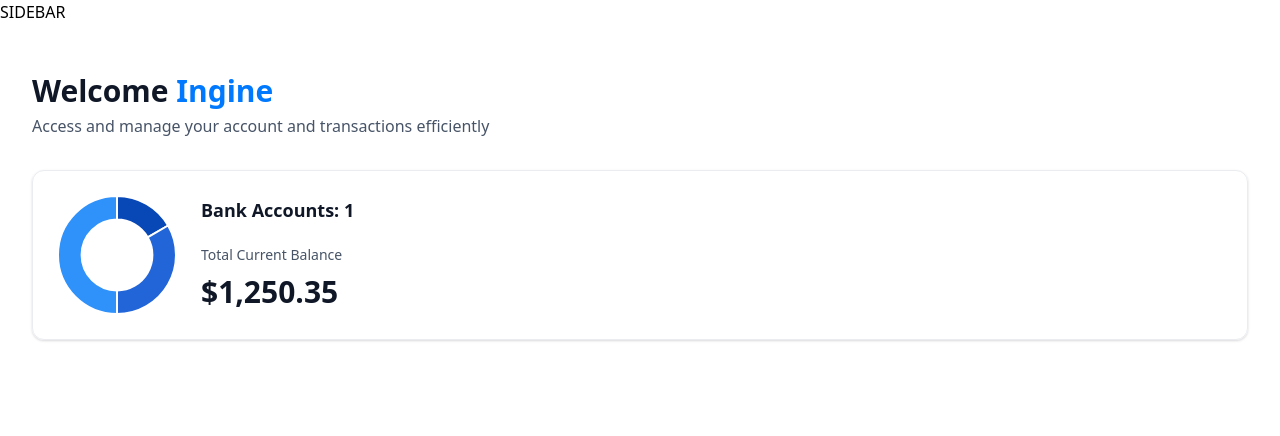
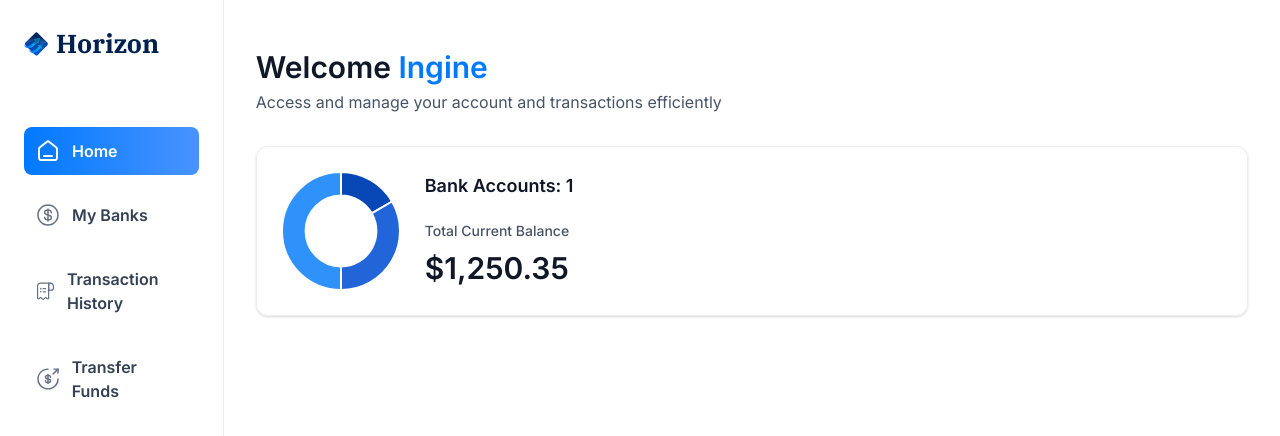
Before and after one commit to shahiutsav/banking-nextjs, a Next.js app: page / in a window 1280 px wide. Shown: the top 436 px of the page. Built offline with nearby package versions, Linux system fonts and the light colour scheme.

Commit message:
Create a simple sidebar

```diff
--- a/app/(root)/layout.tsx
+++ b/app/(root)/layout.tsx
@@ -1,11 +1,14 @@
+import Sidebar from "@/components/Sidebar";
+
 export default function RootLayout({
   children,
 }: Readonly<{
   children: React.ReactNode;
 }>) {
+  const loggedIn = { firstName: "Ingine", lastName: "Sadek" };
   return (
-    <main>
-      SIDEBAR
+    <main className="flex h-screen w-full font-inter">
+      <Sidebar user={loggedIn} />
       {children}
     </main>
   );
--- /dev/null
+++ b/components/Sidebar.tsx
@@ -0,0 +1,61 @@
+"use client";
+
+import { sidebarLinks } from "@/constants";
+import { cn } from "@/lib/utils";
+import Image from "next/image";
+import Link from "next/link";
+import { usePathname } from "next/navigation";
+import React from "react";
+
+const Sidebar = ({ user }: SiderbarProps) => {
+  const pathname = usePathname();
+  return (
+    <section className="sidebar">
+      <nav className="flex flex-col gap-4">
+        <Link href="/" className="mb-12 cursor-pointer items-center flex gap-2">
+          <Image
+            src="/icons/logo.svg"
+            width={34}
+            height={34}
+            alt="Horizon logo"
+            className="size-[24px] max-xl:size-14"
+          />
+          <h1 className="sidebar-logo">Horizon</h1>
+        </Link>
+        {sidebarLinks.map((item) => {
+          const isActive =
+            pathname === item.route || pathname.startsWith(`${item.route}/`);
+          return (
+            <Link
+              href={item.route}
+              key={item.label}
+              className={cn("sidebar-link", {
+                "bg-bank-gradient": isActive,
+              })}
+            >
+              <div className="relative size-6">
+                <Image
+                  src={item.imgURL}
+                  alt={item.label}
+                  fill
+                  className={cn({
+                    "brightness-[3] invert-0": isActive,
+                  })}
+                />
+              </div>
+              <p
+                className={cn("sidebar-label", {
+                  "!text-white": isActive,
+                })}
+              >
+                {item.label}
+              </p>
+            </Link>
+          );
+        })}
+      </nav>
+    </section>
+  );
+};
+
+export default Sidebar;
```
